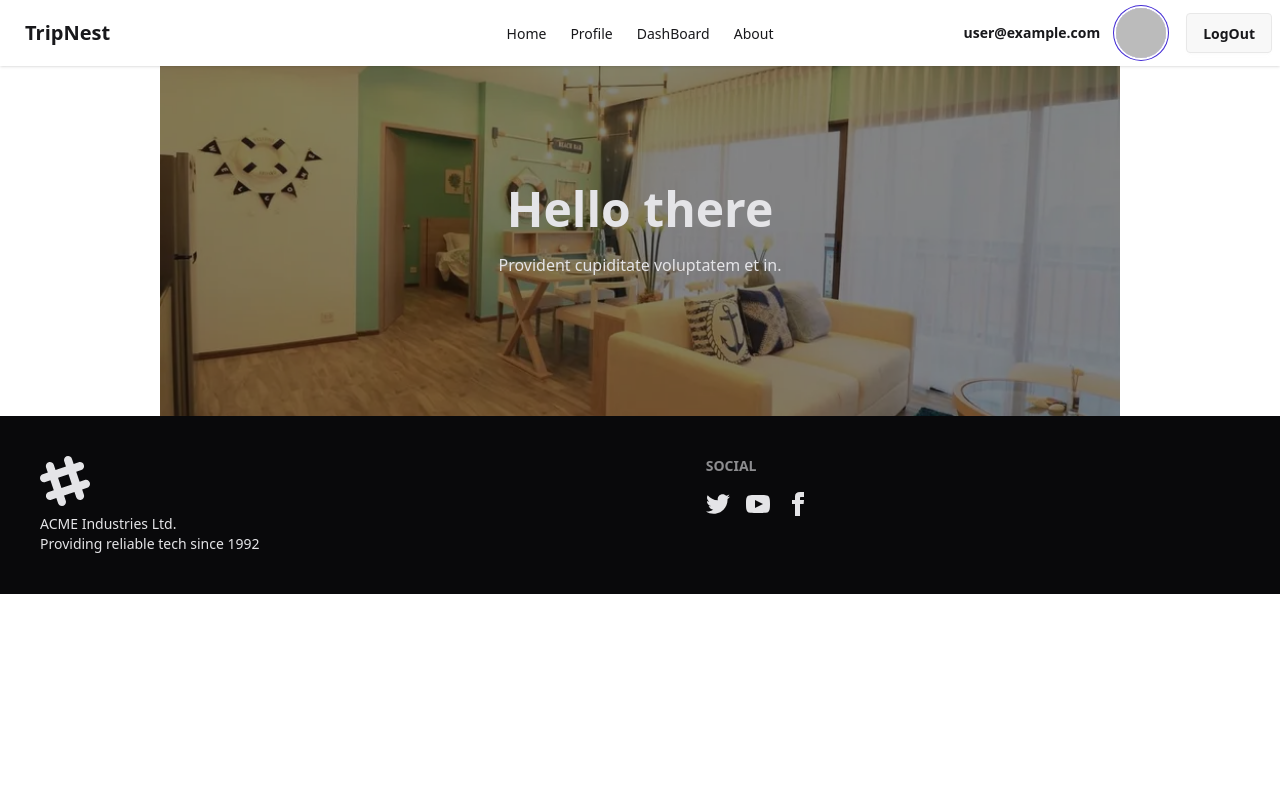
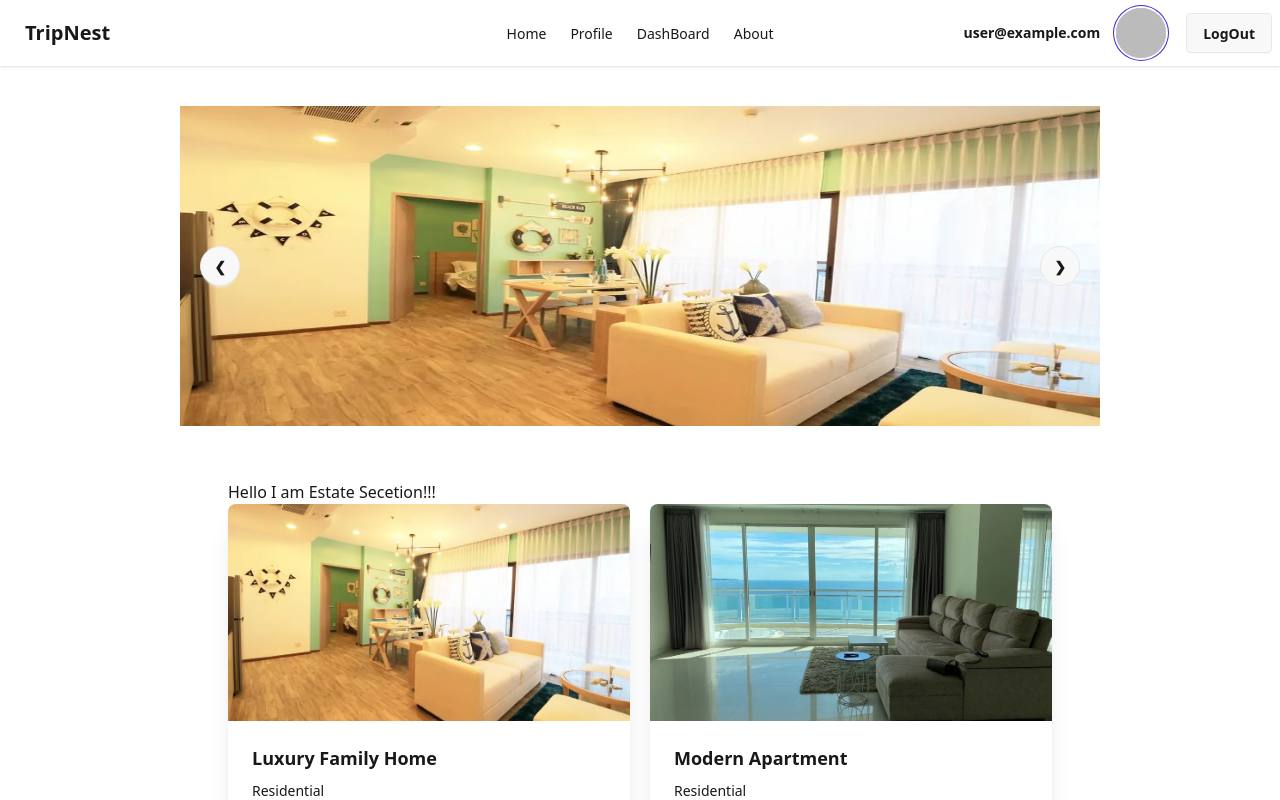
Before and after one commit to TabiaAfrose-git/Assingemt-09, a React (Vite) app: page / in a window 1280 px wide. Shown: the top 800 px of the page. Built offline with nearby package versions, Linux system fonts and the light colour scheme; no server answers; sample sign-in values are in the browser's storage.

Commit message:
create EstateSection

```diff
--- a/src/components/Banner.jsx
+++ b/src/components/Banner.jsx
@@ -2,20 +2,44 @@
 
 const Banner = () => {
     return (
-        <div>
-          <div class="hero min-h-[350px]"
-          style={{backgroundImage: "url(/public/img/pic1.jpg)",}}>
-            <div className="hero-overlay"></div>
-            <div className="hero-content text-neutral-content text-center">
-              <div className="max-w-md">
-                <h1 className="mb-5 text-5xl font-bold">Hello there</h1>
-                <p className="mb-5">
-                  Provident cupiditate voluptatem et in.
-                </p>
-              </div>
-            </div>
-          </div>
+      <div className="carousel w-full h-[320px]">
+      <div id="slide1" className="carousel-item relative w-full">
+        <img
+          src="/public/img/pic1.jpg"
+          className="w-full" />
+        <div className="absolute left-5 right-5 top-1/2 flex -translate-y-1/2 transform justify-between">
+          <a href="#slide4" className="btn btn-circle">❮</a>
+          <a href="#slide2" className="btn btn-circle">❯</a>
         </div>
+      </div>
+      <div id="slide2" className="carousel-item relative w-full">
+        <img
+          src="/public/img/pic2.jpg"
+          className="w-full" />
+        <div className="absolute left-5 right-5 top-1/2 flex -translate-y-1/2 transform justify-between">
+          <a href="#slide1" className="btn btn-circle">❮</a>
+          <a href="#slide3" className="btn btn-circle">❯</a>
+        </div>
+      </div>
+      <div id="slide3" className="carousel-item relative w-full">
+        <img
+          src="/public/img/pic3.jpg"
+          className="w-full" />
+        <div className="absolute left-5 right-5 top-1/2 flex -translate-y-1/2 transform justify-between">
+          <a href="#slide2" className="btn btn-circle">❮</a>
+          <a href="#slide4" className="btn btn-circle">❯</a>
+        </div>
+      </div>
+      <div id="slide4" className="carousel-item relative w-full">
+        <img
+          src="/public/img/pic4.jpg"
+          className="w-full" />
+        <div className="absolute left-5 right-5 top-1/2 flex -translate-y-1/2 transform justify-between">
+          <a href="#slide3" className="btn btn-circle">❮</a>
+          <a href="#slide1" className="btn btn-circle">❯</a>
+        </div>
+      </div>
+    </div>
     );
 };
 
--- /dev/null
+++ b/src/components/EstateSection.jsx
@@ -0,0 +1,25 @@
+import PropTypes from "prop-types";
+import ResidentialCard from "./ResidentialCard";
+
+const EstateSection = ({residentias}) => {
+    console.log(residentias);
+    return (
+        <div className="m-10 p-2">
+            <h1>Hello I am Estate Secetion!!!</h1>
+            <div className="grid grid-cols-2 gap-5">
+                {
+                    residentias.map(residentia => <ResidentialCard
+                        key={residentia.id}
+                        residentia = {residentia}
+                    ></ResidentialCard>)
+                }
+            </div>
+
+        </div>
+    );
+};
+
+export default EstateSection;
+EstateSection.propTypes = {
+    residentias:  PropTypes.object
+}
--- a/src/components/Home.jsx
+++ b/src/components/Home.jsx
@@ -2,17 +2,25 @@ import { useContext } from "react";
 import { AuthContext } from "../provider/AuthProvider";
 import Banner from "./Banner";
 import Footer from "./Footer";
+import EstateSection from "./EstateSection";
+import { useLoaderData } from "react-router-dom";
+import ResidentialCard from "./ResidentialCard";
 
 
 const Home = () => {
+    const residentias = useLoaderData();
     const {user} = useContext(AuthContext);
-    //console.log(user.currentUser)
+    console.log(residentias);
     return (
-        <div>
-            <div className="w-3/4 mx-auto">
-               <Banner className="w-3/4 mx-auto"></Banner>
+        <div >
+            <div className="w-3/4  mx-auto m-5 p-5 ">
+               <Banner className="mx-auto"></Banner>
+               <EstateSection
+                    className ="m-5 p-5"
+                    residentias = {residentias}
+               ></EstateSection>
             </div>
-            <Footer></Footer>
+            <Footer className = ""></Footer>
         </div>
     );
 };
--- /dev/null
+++ b/src/components/ResidentialCard.jsx
@@ -0,0 +1,26 @@
+import PropTypes from "prop-types";
+
+const ResidentialCard = ({residentia}) => {
+    const {estate_title,image,segment_name} = residentia;
+    return (
+        <div className="card bg-base-100  shadow-xl">
+        <figure>
+          <img
+            src={image}
+            alt="Shoes" />
+        </figure>
+        <div className="card-body">
+          <h2 className="card-title">{estate_title}</h2>
+          <p>{segment_name}</p>
+          <div className="card-actions justify-end">
+            <button className="btn btn-primary">Buy Now</button>
+          </div>
+        </div>
+      </div>
+    );
+};
+
+export default ResidentialCard;
+ResidentialCard.propTypes = {
+    residentia:  PropTypes.object
+}
--- a/src/main.jsx
+++ b/src/main.jsx
@@ -22,7 +22,8 @@ const router = createBrowserRouter([
     children:[
       {
         path: '/',
-        element:<PrivetRouter><Home></Home></PrivetRouter>
+        element:<PrivetRouter><Home></Home></PrivetRouter>,
+        loader: ()=> fetch('data.json')
       },
       {
         path: '/Login',
```
